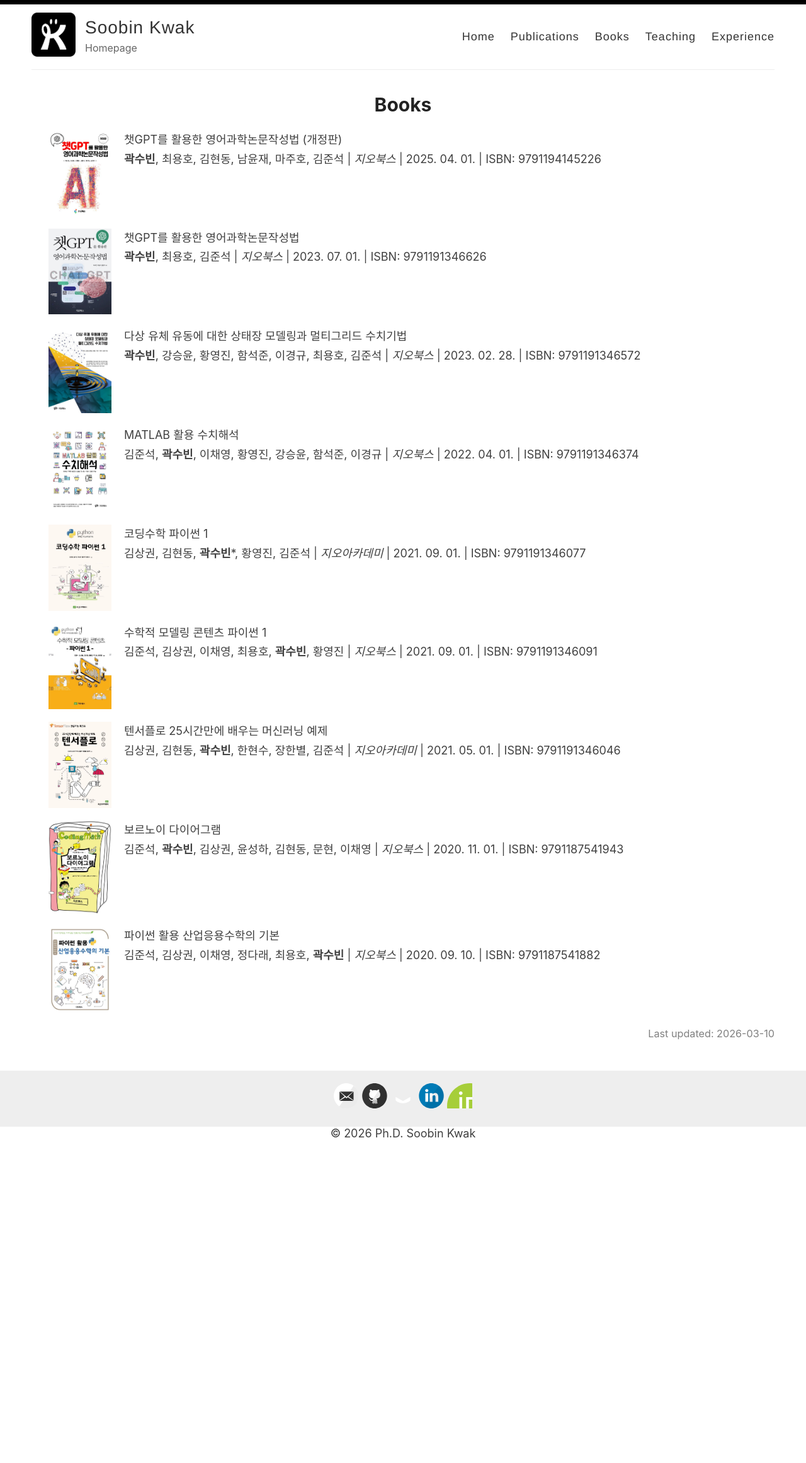
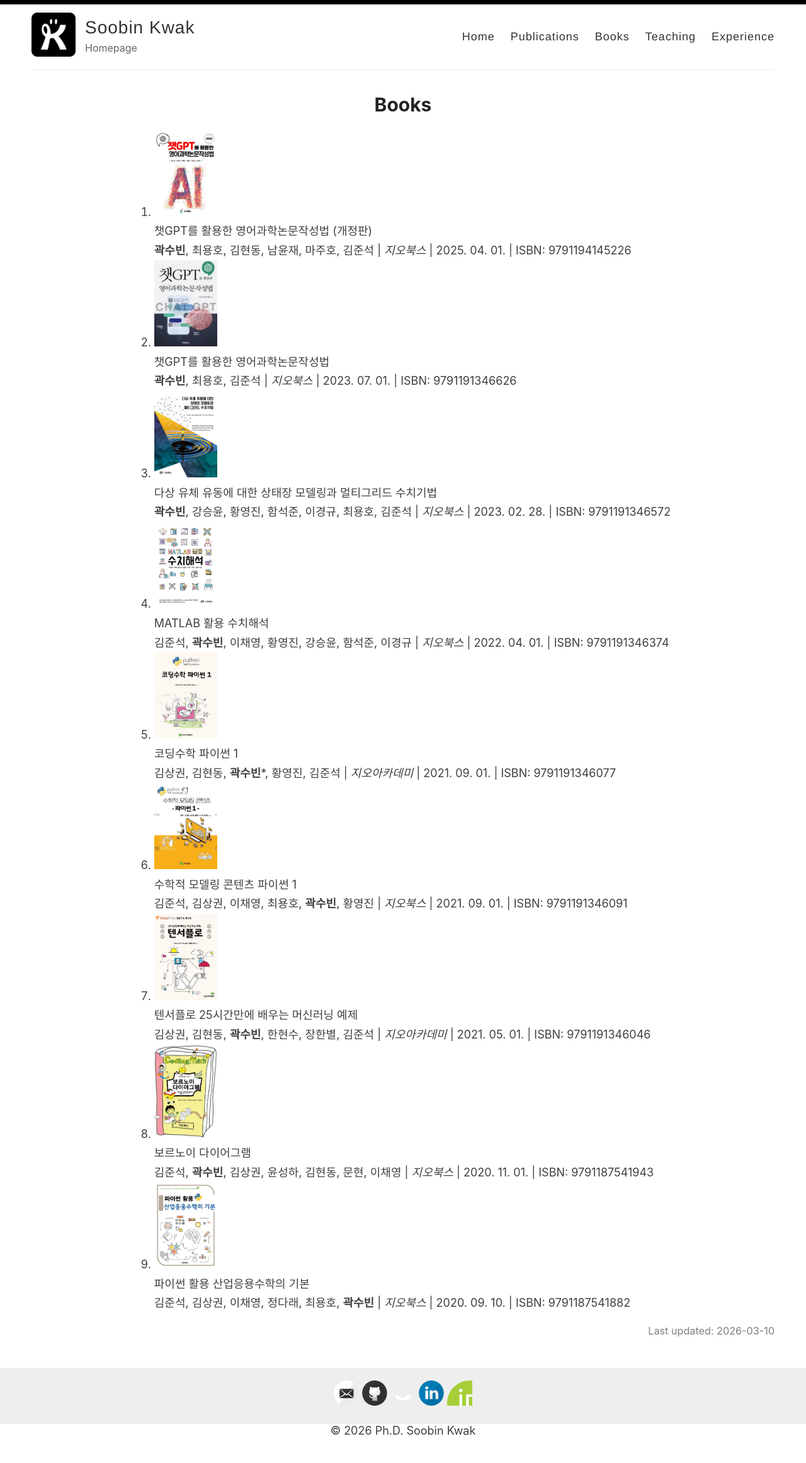
Before and after one commit to skwak/skwak.github.io, a Jekyll site: the page built from _pages/Books.md, in a window 1280 px wide. Shown: the whole page at 63% size. Built offline with Jekyll 4.4.1, drawn with Linux system fonts in a browser that asks for light colours; before the commit the page ends 1850 px from its top, so only the background shows below that.

Commit message:
Update Books.md

```diff
--- a/_pages/Books.md
+++ b/_pages/Books.md
@@ -33,8 +33,8 @@ hide_title:
     max-width: 1000px;
   }
 </style>
-
-<ol class="book-list">
+<!--<ol class="book-list"> -->
+<ol style="display: table; margin-left: auto; margin-right: auto;">
   <li>
     <img src="../images/ISBN_9791194145226.jpg" alt="Image" class="book-cover">
     <div class="book-info">
```
